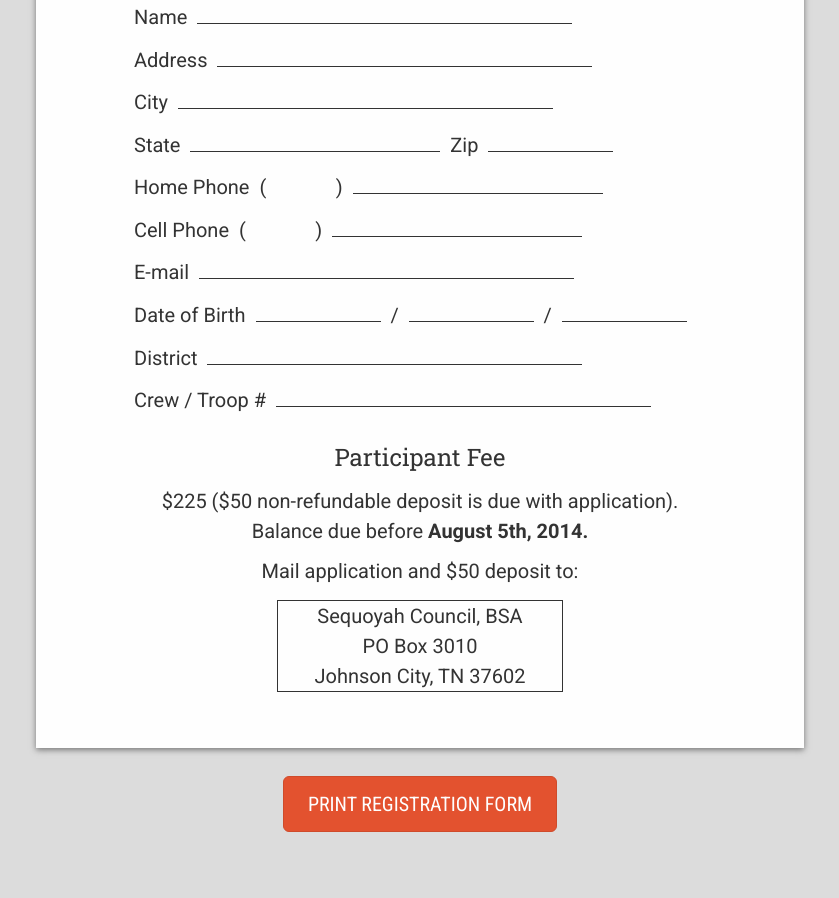
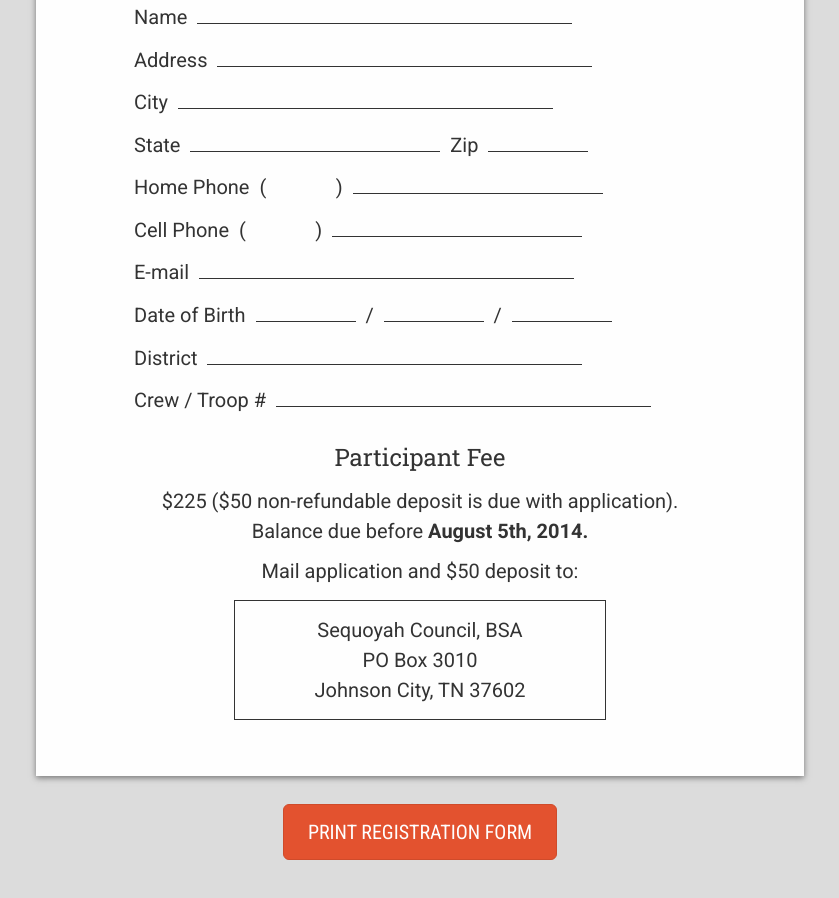
Before and after one commit to showaltb/scpowderhorn.org, a plain HTML site: page registration/index.html in a window 1280 px wide. Shown: the part 362-1260 px from the top of the page, without its empty margins (220-1059 px from the left). Drawn offline with nearby package versions, Linux system fonts and the light colour scheme.

Commit message:
working on registration page

```diff
--- a/print.css
+++ b/print.css
@@ -46,9 +46,9 @@
 
       .smaller { width: 250px; }
 
-      .smallest { width: 125px; }
+      .smallest { width: 100px; }
 
-  .address { border: 1px solid #333; margin: 14px auto; width: 50%; }
+  .address { border: 1px solid #333; margin: 14px auto; padding: 14px 0; width: 65%; }
 
   .container-full { background: none; margin-top: 18px; }
 
```
